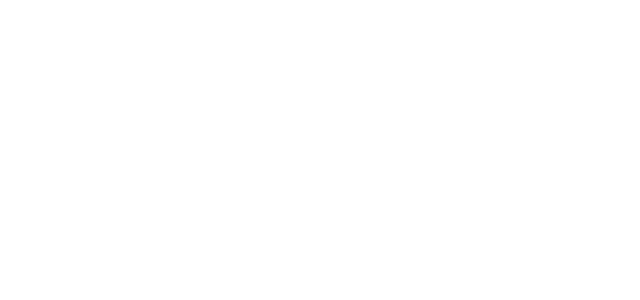
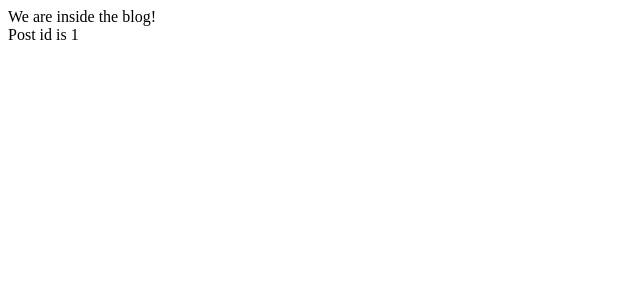
Before and after one commit to holhar/portfolio, a Nuxt app: page /blog/1 in a window 1280 px wide. Before the commit this address had no page. Shown: the top 300 px of the page, without its empty margins (0-640 px from the left). Built offline with nearby package versions, Linux system fonts and the light colour scheme.

Commit message:
Route Params & Links in Nuxt

```diff
--- /dev/null
+++ b/app/pages/blog/[id].vue
@@ -0,0 +1,13 @@
+<template>
+    <div>
+        We are inside the blog!
+    </div>
+    <div>
+        Post id is {{ route.params.id }}
+    </div>
+</template>
+
+<script setup>
+const route = useRoute()
+// console.log(route)
+</script>
--- /dev/null
+++ b/app/pages/blog/index.vue
@@ -0,0 +1,5 @@
+<template>
+    <div>
+        All blog posts list!
+    </div>
+</template>
```
